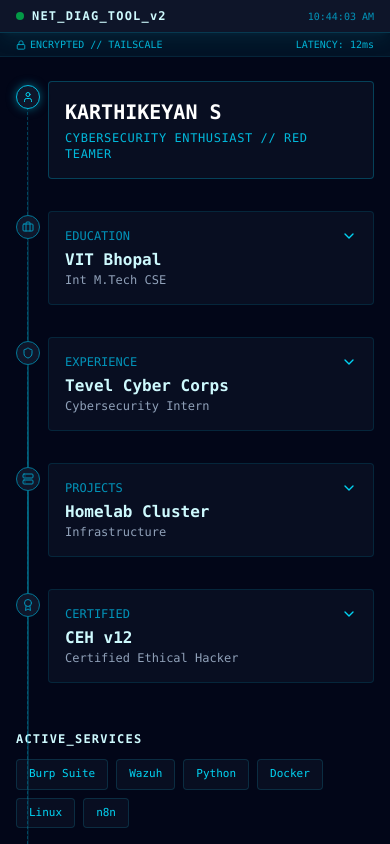
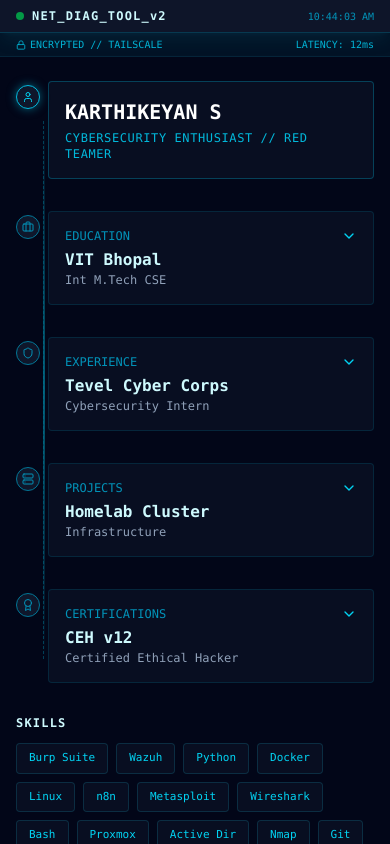
Before and after one commit to sherlockk-sec/portfolio-site, a React (Vite) app: page / in a window 390 px wide. Built offline with nearby package versions, Linux system fonts and the light colour scheme.

Commit message:
Refactor: Mobile Content & Layout (Footer Split, Expanded Skills)

```diff
--- a/src/components/MobileFieldView.tsx
+++ b/src/components/MobileFieldView.tsx
@@ -58,6 +58,7 @@ const CERT_DATA = {
     ]
 };
 
+// Expanded Skills List (Matching Desktop)
 const SKILLS_DATA = [
     { name: 'Burp Suite', status: 'ONLINE', icon: Zap },
     { name: 'Wazuh', status: 'ACTIVE', icon: Shield },
@@ -65,6 +66,13 @@ const SKILLS_DATA = [
     { name: 'Docker', status: 'RUNNING', icon: Server },
     { name: 'Linux', status: 'ROOT', icon: Terminal },
     { name: 'n8n', status: 'SYNCED', icon: Wifi },
+    { name: 'Metasploit', status: 'READY', icon: Shield },
+    { name: 'Wireshark', status: 'ACTIVE', icon: Wifi },
+    { name: 'Bash', status: 'ROOT', icon: Terminal },
+    { name: 'Proxmox', status: 'RUNNING', icon: Server },
+    { name: 'Active Dir', status: 'SYNCED', icon: User },
+    { name: 'Nmap', status: 'READY', icon: Zap },
+    { name: 'Git', status: 'SYNCED', icon: FileCode },
 ];
 
 const MobileFieldView: React.FC = () => {
@@ -100,13 +108,15 @@ const MobileFieldView: React.FC = () => {
                 <span className="text-[10px] text-cyan-500">LATENCY: 12ms</span>
             </div>
 
-            {/* --- MAIN FEED (Traceroute Timeline) --- */}
-            <div className="px-4 py-6 relative">
+            <div className="px-4 py-6">
 
-                {/* Vertical Dotted Line */}
-                <div className="absolute left-[27px] top-10 bottom-10 w-0.5 bg-gradient-to-b from-cyan-500/0 via-cyan-500/50 to-cyan-500/0 border-l border-dashed border-cyan-700/50"></div>
+                {/* --- TIMELINE SECTION (Identity -> Certs) --- */}
+                {/* Wrap these in a generic div with relative positioning so the line stays within this block */}
+                <div className="relative space-y-8 pb-8">
 
-                <div className="space-y-8">
+                    {/* Vertical Dotted Line */}
+                    {/* Runs from Top 10px to Bottom 20px of this specific container */}
+                    <div className="absolute left-[27px] top-10 bottom-6 w-0.5 bg-gradient-to-b from-cyan-500/0 via-cyan-500/50 to-cyan-500/0 border-l border-dashed border-cyan-700/50"></div>
 
                     {/* IDENTITY NODE (Intro) */}
                     <div id="home" className="relative pl-8 animate-fade-in-up">
@@ -209,7 +219,7 @@ const MobileFieldView: React.FC = () => {
                         >
                             <div className="flex justify-between items-start">
                                 <div>
-                                    <div className="text-xs text-cyan-600 mb-1">CERTIFIED</div>
+                                    <div className="text-xs text-cyan-600 mb-1">CERTIFICATIONS</div>
                                     <h3 className="font-bold text-cyan-100">{CERT_DATA.title}</h3>
                                     <div className="text-xs text-slate-400">{CERT_DATA.subtitle}</div>
                                 </div>
@@ -223,30 +233,47 @@ const MobileFieldView: React.FC = () => {
                         </div>
                     </div>
 
-                    {/* SKILLS LIST (Simplified) */}
-                    <div id="skills" className="pt-4 animate-fade-in-up" style={{ animationDelay: '500ms' }}>
+                </div>
+
+                {/* --- FOOTER SECTION (Skills -> Resume -> Quote) --- */}
+                {/* No vertical line here */}
+                <div className="space-y-8">
+
+                    {/* SKILLS LIST (Expanded & Renamed) */}
+                    <div id="skills" className="animate-fade-in-up" style={{ animationDelay: '500ms' }}>
                         <div className="flex items-center gap-2 mb-3">
-                            <span className="text-xs font-bold text-cyan-100 tracking-widest">ACTIVE_SERVICES</span>
+                            <span className="text-xs font-bold text-cyan-100 tracking-widest uppercase">SKILLS</span>
                         </div>
                         <div className="flex flex-wrap gap-2">
                             {SKILLS_DATA.map((skill, idx) => (
-                                <div key={idx} className="bg-slate-900/50 border border-cyan-900/50 px-3 py-1.5 rounded text-[11px] text-cyan-400 font-mono">
+                                <div key={idx} className="bg-slate-900/50 border border-cyan-900/50 px-3 py-1.5 rounded text-[11px] text-cyan-400 font-mono hover:border-cyan-500/50 transition-colors cursor-default">
                                     {skill.name}
                                 </div>
                             ))}
                         </div>
                     </div>
 
-                    {/* DOWNLOAD RESUME - Bottom Scroll */}
-                    <div className="pt-8 pb-4 flex justify-center animate-fade-in-up" style={{ animationDelay: '600ms' }}>
+                    {/* DOWNLOAD RESUME */}
+                    <div className="flex justify-center animate-fade-in-up" style={{ animationDelay: '600ms' }}>
                         <a
                             href="/Karthikeyan_Cybersecurity_Resume.pdf"
                             download
-                            className="flex items-center gap-2 bg-cyan-900/20 border border-cyan-500/50 px-6 py-3 rounded text-cyan-400 hover:bg-cyan-900/40 hover:text-cyan-300 transition-all shadow-[0_0_15px_rgba(6,182,212,0.1)]"
+                            className="flex items-center gap-2 bg-cyan-900/20 border border-cyan-500/50 px-6 py-3 rounded text-cyan-400 hover:bg-cyan-900/40 hover:text-cyan-300 transition-all shadow-[0_0_15px_rgba(6,182,212,0.1)] w-full justify-center"
                         >
                             <Briefcase size={16} />
                             <span className="text-xs font-bold tracking-widest">DOWNLOAD RESUME</span>
                         </a>
+                    </div>
+
+                    {/* FOOTER - Gambit Quote */}
+                    <div className="pb-8 text-center animate-fade-in-up" style={{ animationDelay: '700ms' }}>
+                        <div className="w-full h-px bg-gradient-to-r from-transparent via-cyan-900/50 to-transparent mb-4"></div>
+                        <p className="text-[10px] text-slate-500 italic max-w-[80%] mx-auto leading-relaxed">
+                            "Sacrificed a comfortable present to force a more powerful future."
+                        </p>
+                        <div className="text-[9px] text-cyan-900/60 mt-2 tracking-widest">
+                            SYSTEM TERMINATED // CODE 0
+                        </div>
                     </div>
 
                 </div>
```
